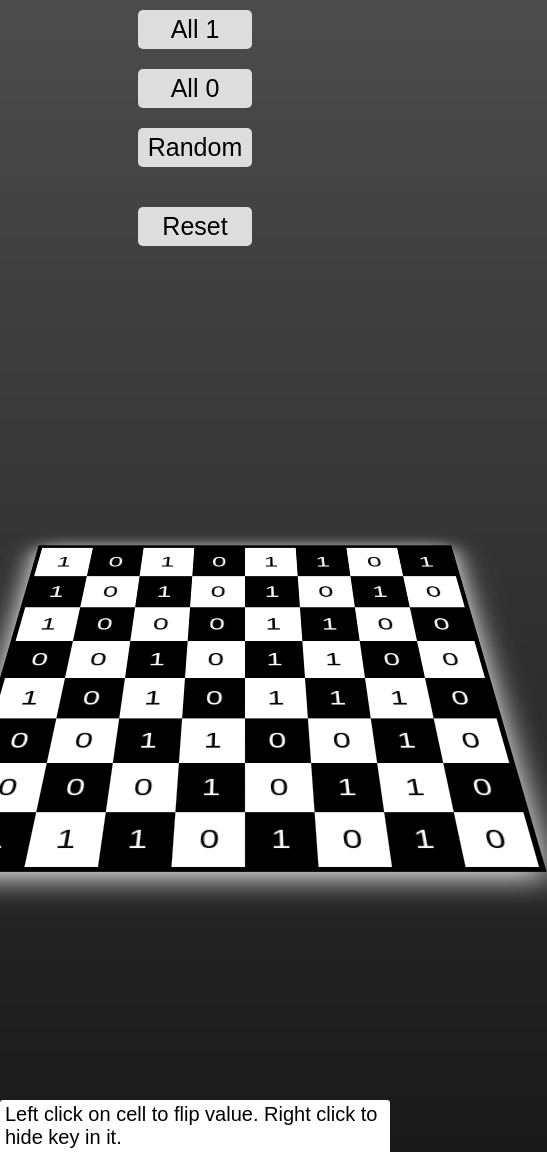
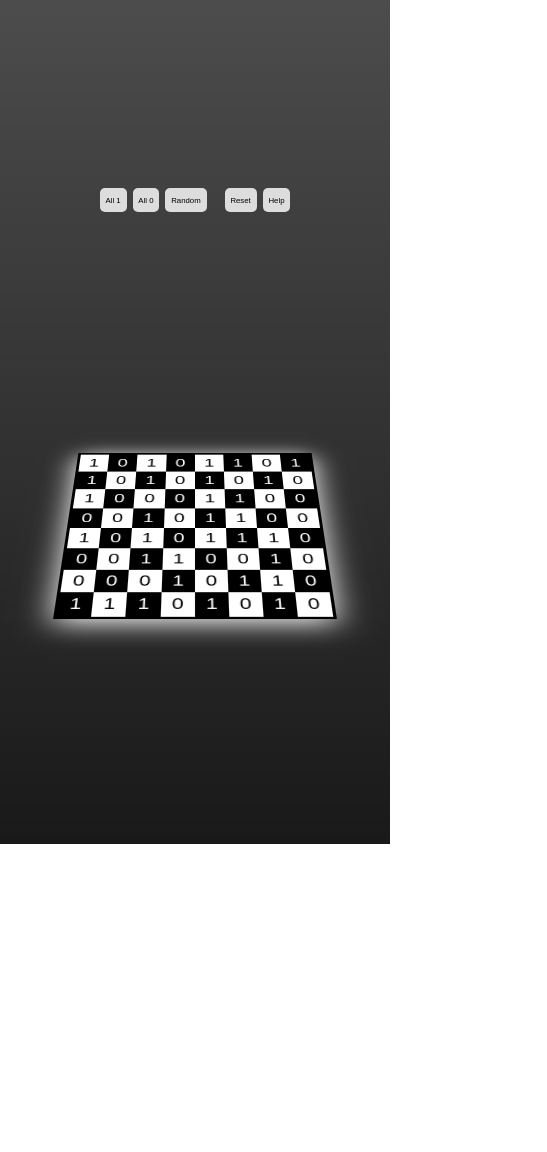
Before and after one commit to PseudoDevelopers/chess-puzzle-helper, a plain HTML site: page index.html in a window 390 px wide. Shown: the whole page, 547 px wide, since content can reach past the window. After the commit the page ends 844 px from the top, so only its background shows below. Drawn offline with Linux system fonts and the light colour scheme.

Commit message:
responsive design

```diff
--- a/index.html
+++ b/index.html
@@ -6,9 +6,9 @@
     <meta name="viewport" content="width=device-width, initial-scale=1.0">
     <title>Chess Puzzle</title>
 
-    <link rel="stylesheet" href="index.css">
-    <link rel="stylesheet" href="menu.css">
-    <link rel="stylesheet" href="chess.css">
+    <link rel="stylesheet" href="styles/index.css">
+    <link rel="stylesheet" href="styles/menu.css">
+    <link rel="stylesheet" href="styles/chess.css">
 </head>
 
 <body>
@@ -19,6 +19,7 @@
             <button id="set-random-btn" onclick="setRandom()">Random</button>
 
             <button id="reset-btn" onclick="location.reload()">Reset</button>
+            <button id="help-btn" onclick="location.reload()">Help</button>
         </div>
 
         <div id="chess">
@@ -26,9 +27,9 @@
         </div>
     </div>
 
-    <div id="msj">
+    <!-- <div id="msj">
         <p>Left click on cell to flip value. Right click to hide key in it.</p>
-    </div>
+    </div> -->
 
     <script>
         const CHESS_BODY = document.getElementById('chess-body')
--- a/menu.css
+++ /dev/null
@@ -1,23 +0,0 @@
-#menu {
-    display: flex;
-    flex-direction: column;
-}
-
-#menu button {
-    margin: 10px 0;
-    padding: 5px 10px;
-    border-radius: 5px;
-
-    font-size: 25px;
-
-    background: #DDDDDD;
-    border: 0;
-}
-#menu button:hover:not([disabled]) {
-    cursor: pointer;
-    background: #AAAAAA;
-}
-
-#reset-btn {
-    margin-top: 30px !important;
-}
--- a/chess.css
+++ b/styles/chess.css
@@ -4,9 +4,9 @@
     justify-content: center;
     align-items: center;
 
-    height: 100vh;
+    /* margin: -120px; */
 }
-#chess-body { border: 5px solid black; }
+#chess-body { border: 1vw solid black; }
 
 .chess-row { display: flex; }
 .cell {
@@ -14,16 +14,22 @@
     justify-content: center;
     align-items: center;
 
-    --size: 60px;
+    --size: 5vw;
     width: var(--size);
     height: var(--size);
+}
+@media screen and (max-width: 768px) {
+    .cell {
+        --size: 8vw;
+    }
 }
 
 
 /* cell value */
 .cell::after {
     content: attr(data-value);
-    font-size: 30px;
+    font-size: 5vw;
+    max-width: 25px;
     color: inherit;
 }
 
--- a/index.css
+++ b/styles/index.css
@@ -7,6 +7,7 @@
 
 body {
     font-family: sans-serif;
+    height: 100vh;
 }
 
 #main {
@@ -14,6 +15,15 @@ body {
     flex-wrap: wrap;
     justify-content: space-evenly;
     align-items: center;
+
+    height: 100vh;
+}
+
+@media screen and (max-width: 768px) {
+    #main {
+        flex-direction: column;
+        justify-content: space-evenly;
+    }
 }
 
 #msj {
--- /dev/null
+++ b/styles/menu.css
@@ -0,0 +1,44 @@
+#menu {
+    display: flex;
+    flex-direction: column;
+}
+@media screen and (max-width: 768px) {
+    #menu {
+        flex-direction: row;
+    }
+}
+
+#menu button {
+    --btn-top-bottom-margin: 10px;
+
+    margin: var(--btn-top-bottom-margin) 0;
+    padding: 0.9vh 1.5vw;
+    border-radius: 5px;
+
+    font-size: 2vw;
+
+    background: #DDDDDD;
+    border: 0;
+}
+#menu button:hover:not([disabled]) {
+    cursor: pointer;
+    background: #AAAAAA;
+}
+@media screen and (max-width: 768px) {
+    #menu button {
+        margin: 0 3px;
+        --btn-top-bottom-margin: 5px;
+    }
+}
+
+
+/* Space between Value set btns & Reset btn  */
+button#reset-btn {
+    margin-top: 30px;
+}
+@media screen and (max-width: 786px) {
+    button#reset-btn {
+        margin-top: initial;
+        margin-left: 15px;
+    }
+}
```
